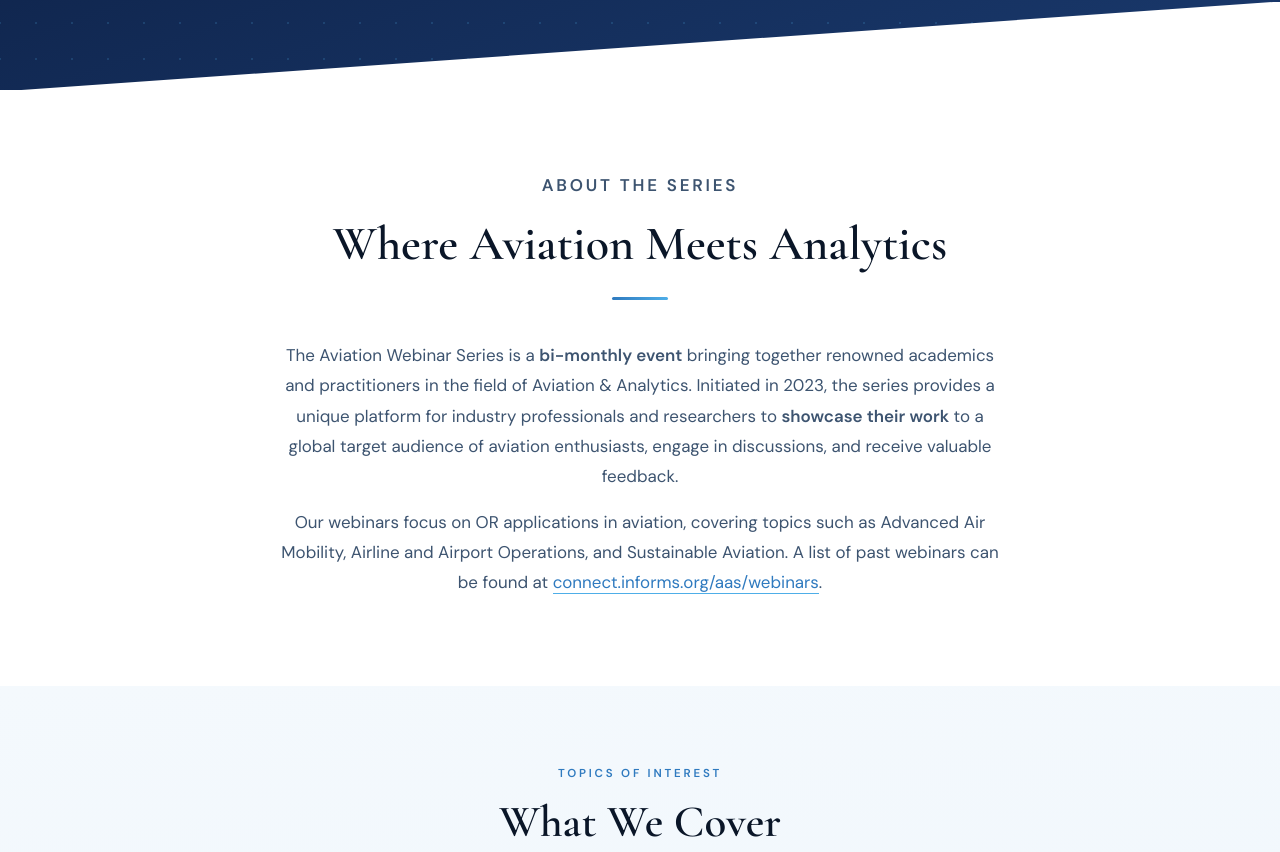
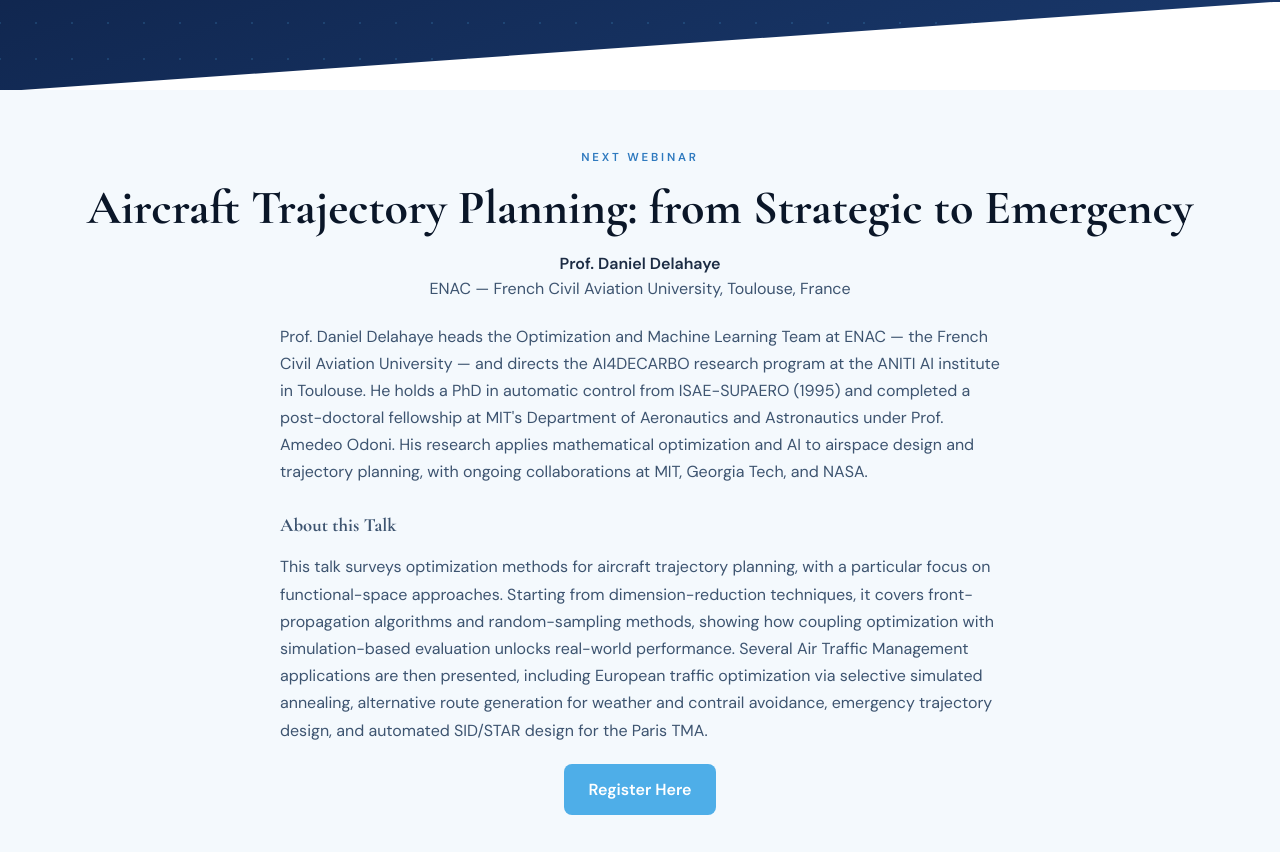
Before and after one commit to smabdul-umich/ats-webinar-page, a plain HTML site: page index.html in a window 1280 px wide. Shown: the part 805-1657 px from the top of the page. Drawn offline with nearby package versions, Linux system fonts and the light colour scheme.

Commit message:
Add next webinar section with details and registration link
Added a new section for the next webinar featuring Prof. Daniel Delahaye, including details about the talk and a registration link.

```diff
--- a/index.html
+++ b/index.html
@@ -488,6 +488,30 @@
   </div>
 </section>
 
+<!-- ── NEXT WEBINAR ───────────────────────────────────── -->
+<section class="next-webinar" style="background:#f4f9fd; padding:60px 24px; text-align:center;">
+  <p class="section-label" style="color:#2f7abf; font-weight:600; letter-spacing:2.8px; font-size:.72rem;">Next Webinar</p>
+  <h2 style="font-family:'Cormorant Garamond', serif; font-size:clamp(2rem,4vw,3rem); color:#0a1628; margin-bottom:16px;">
+    Aircraft Trajectory Planning: from Strategic to Emergency
+  </h2>
+  <p style="font-weight:600; color:#1c2c44; margin-bottom:4px;">Prof. Daniel Delahaye</p>
+  <p style="color:#3d5470; margin-bottom:24px;">ENAC — French Civil Aviation University, Toulouse, France</p>
+
+  <div style="max-width:720px; margin:0 auto; text-align:left; color:#3d5470; line-height:1.7; font-size:1rem;">
+    <p>Prof. Daniel Delahaye heads the Optimization and Machine Learning Team at ENAC — the French Civil Aviation University — and directs the AI4DECARBO research program at the ANITI AI institute in Toulouse. He holds a PhD in automatic control from ISAE-SUPAERO (1995) and completed a post-doctoral fellowship at MIT's Department of Aeronautics and Astronautics under Prof. Amedeo Odoni. His research applies mathematical optimization and AI to airspace design and trajectory planning, with ongoing collaborations at MIT, Georgia Tech, and NASA.</p>
+
+    <h3 style="font-family:'Cormorant Garamond', serif; margin-top:24px; margin-bottom:12px;">About this Talk</h3>
+    <p>This talk surveys optimization methods for aircraft trajectory planning, with a particular focus on functional-space approaches. Starting from dimension-reduction techniques, it covers front-propagation algorithms and random-sampling methods, showing how coupling optimization with simulation-based evaluation unlocks real-world performance. Several Air Traffic Management applications are then presented, including European traffic optimization via selective simulated annealing, alternative route generation for weather and contrail avoidance, emergency trajectory design, and automated SID/STAR design for the Paris TMA.</p>
+
+    <p style="margin-top:20px; text-align:center;">
+      <a href="https://mit.zoom.us/meeting/register/OkHxj4SXSpuAGGVqFpAiKA#/registration" target="_blank"
+         style="display:inline-block; background:#4eaee8; color:#fff; padding:12px 24px; border-radius:8px; text-decoration:none; font-weight:600; font-size:1rem;">
+        Register Here
+      </a>
+    </p>
+  </div>
+</section>
+
 <!-- ── ABOUT ──────────────────────────────────────────────── -->
 <section class="about">
   <p class="section-label">About the Series</p>
@@ -642,12 +666,6 @@
     <a href="mailto:AAS_SEC@informs.org" class="cta-btn">
       ✉ Contact the ATS Team
     </a>
-    <a href="https://connect.informs.org/aas/webinars" target="_blank" class="cta-btn outline">
-      🔗 Past Webinars
-    </a>
-    <a href="https://connect.informs.org/aas/home" target="_blank" class="cta-btn outline">
-      🌐 Visit ATS Website
-    </a>
   </div>
 </section>
 
```
